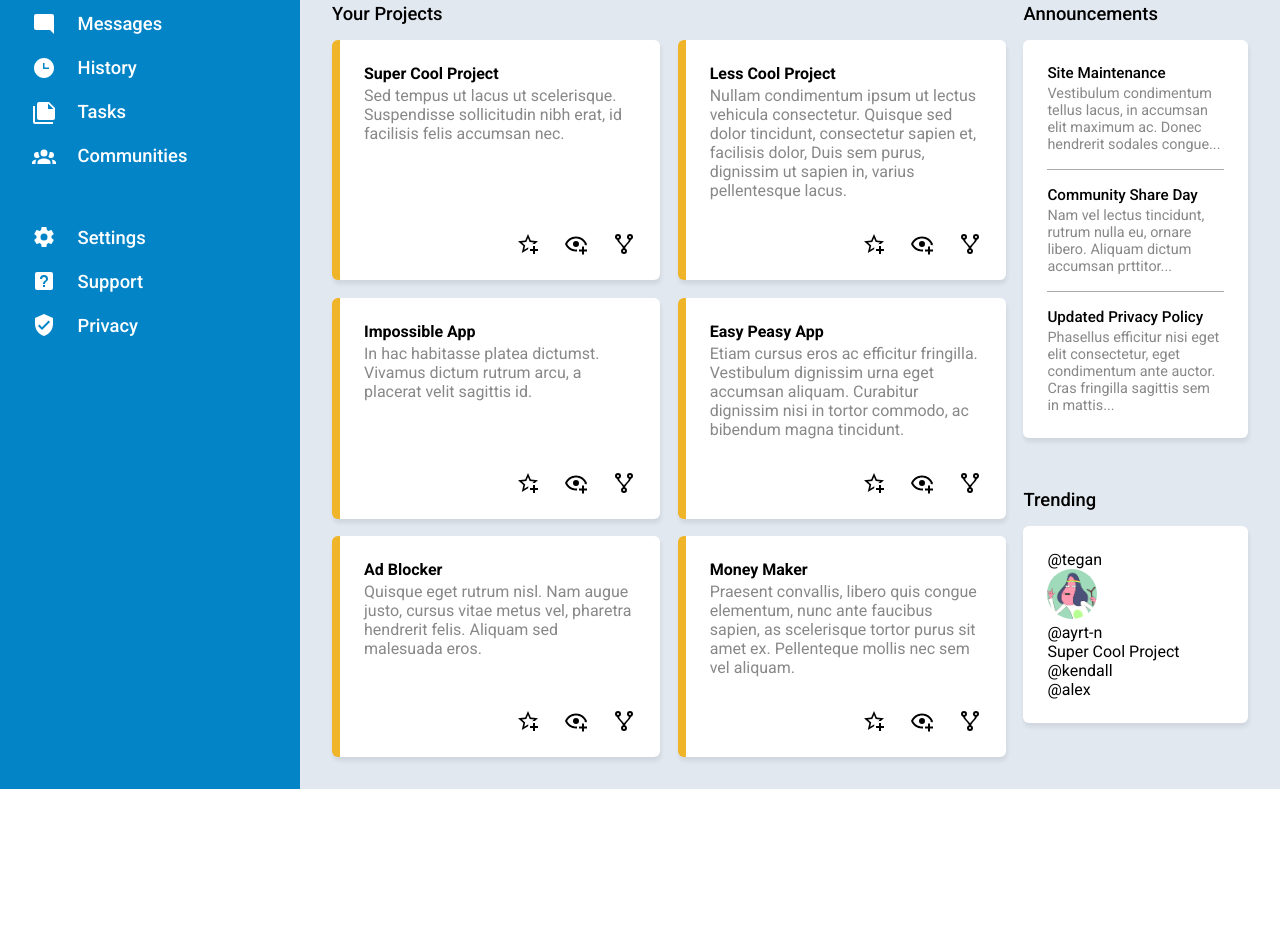
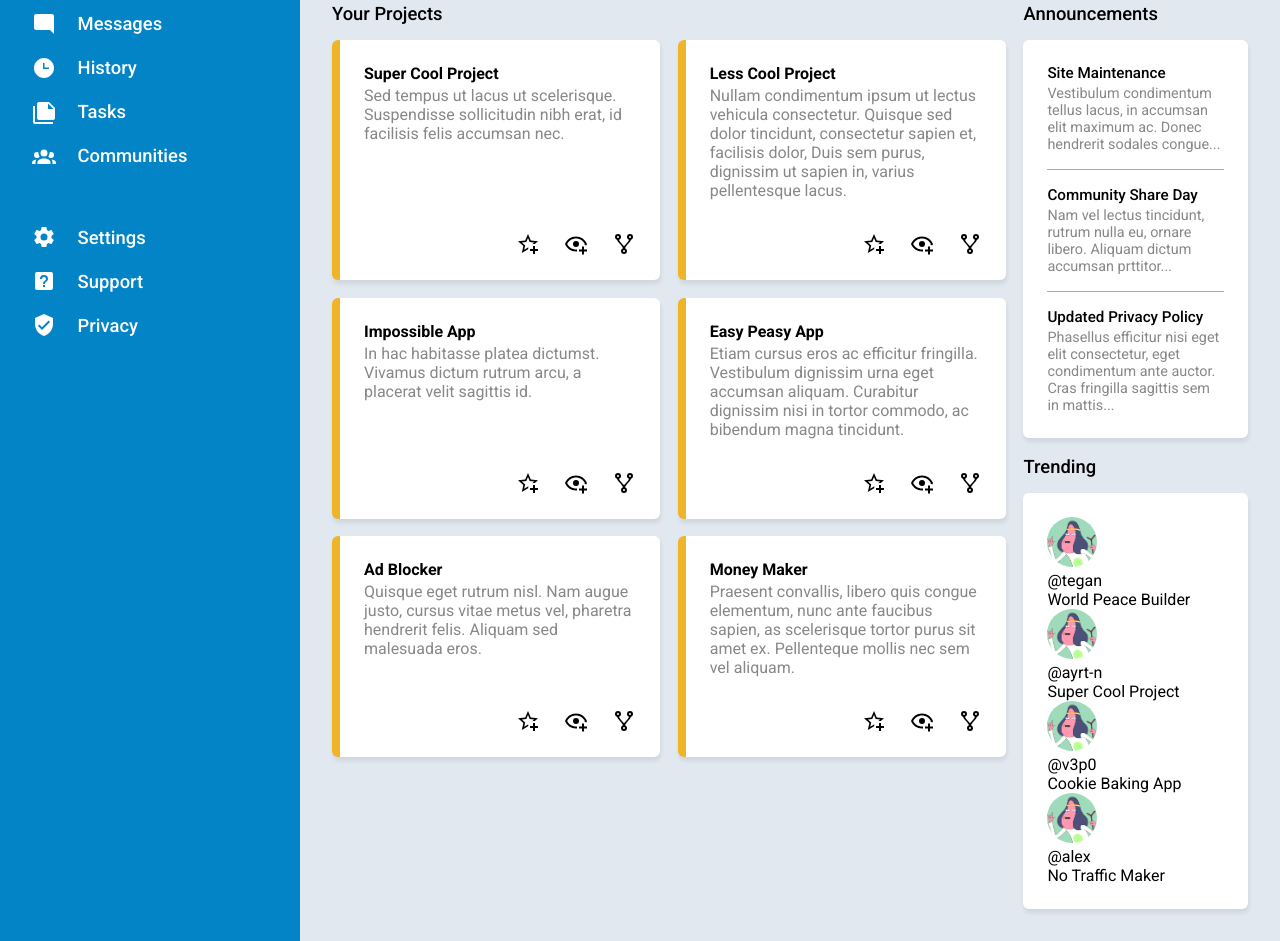
Before and after one commit to ayrt-n/odin-admin-dashboard, a plain HTML site: page index.html in a window 1280 px wide. Shown: the part 214-1155 px from the top of the page. Before the commit the page ends 1003 px from the top, so only its background shows below. Drawn offline with Linux system fonts and the light colour scheme.

Commit message:
Add mock trending profile content

```diff
--- a/index.html
+++ b/index.html
@@ -220,13 +220,22 @@
         <div class="main-section">
           <h1 class="main-header">Trending</h1>
           <div class="main-card trending">
-            <div class="trending-item">@tegan</div>
             <div class="trending-item">
               <img src="./images/profile-pic.png" alt="profile-pic" class="profile medium">
-              <div class="trending-profile"><h4>@ayrt-n</h4>Super Cool Project</div>
+              <div class="trending-profile"><h4>@tegan</h4><p>World Peace Builder</p></div>
             </div>
-            <div class="trending-item">@kendall</div>
-            <div class="trending-item">@alex</div>
+            <div class="trending-item">
+              <img src="./images/profile-pic.png" alt="profile-pic" class="profile medium">
+              <div class="trending-profile"><h4>@ayrt-n</h4><p>Super Cool Project</p></div>
+            </div>
+            <div class="trending-item">
+              <img src="./images/profile-pic.png" alt="profile-pic" class="profile medium">
+              <div class="trending-profile"><h4>@v3p0</h4><p>Cookie Baking App</p></div>
+            </div>
+            <div class="trending-item">
+              <img src="./images/profile-pic.png" alt="profile-pic" class="profile medium">
+              <div class="trending-profile"><h4>@alex</h4><p>No Traffic Maker</p></div>
+            </div>
           </div>
         </div>
       </div>
```
